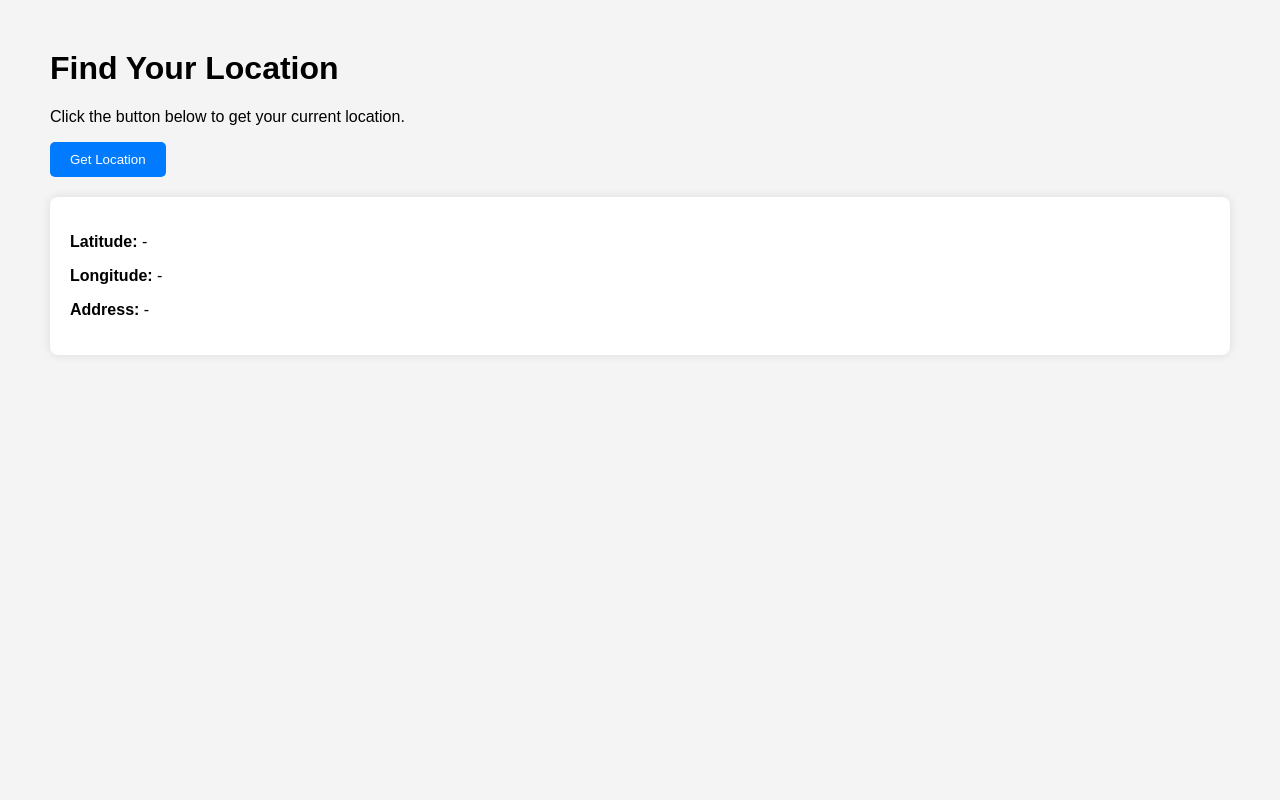
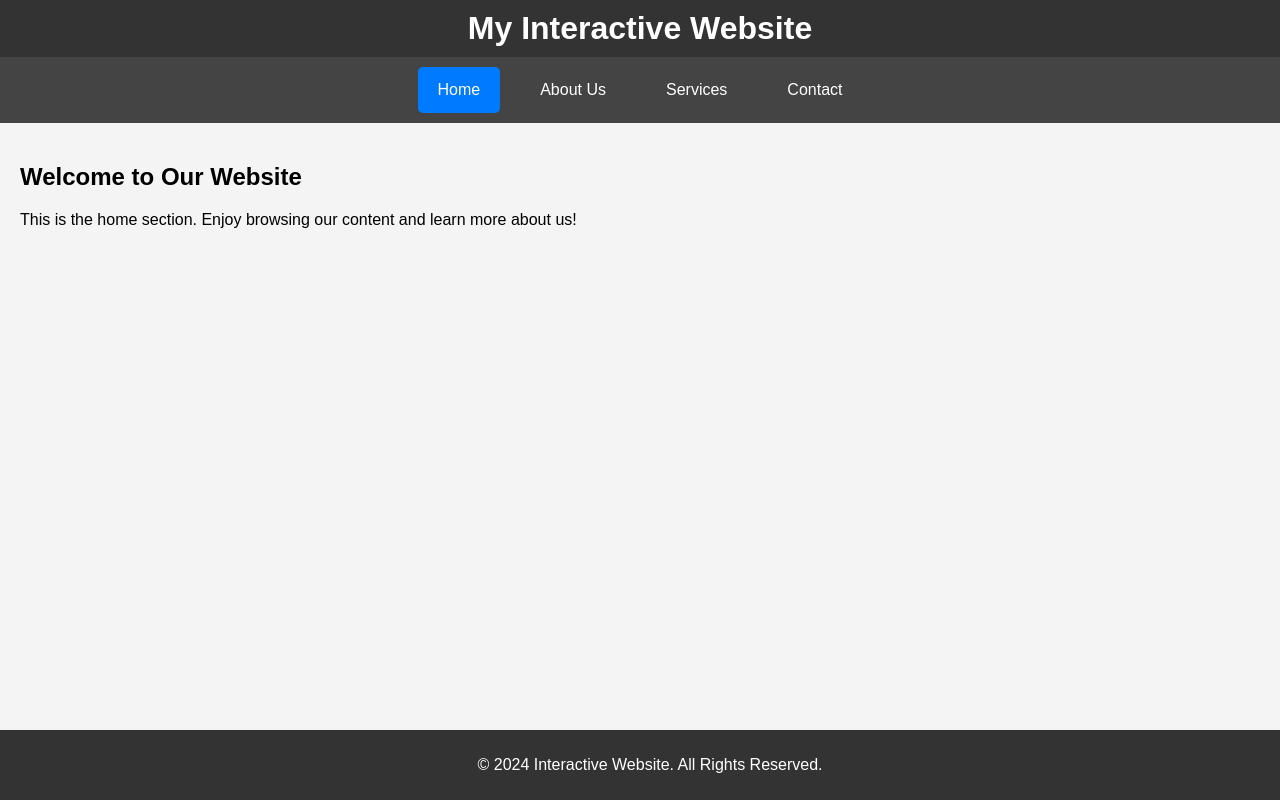
Before and after one commit to vthummadi/website, a plain HTML site: page index.html in a window 1280 px wide. Drawn offline with Linux system fonts and the light colour scheme.

Commit message:
Update index.html

```diff
--- a/index.html
+++ b/index.html
@@ -3,89 +3,151 @@
 <head>
     <meta charset="UTF-8">
     <meta name="viewport" content="width=device-width, initial-scale=1.0">
-    <title>User Location Example</title>
+    <title>Interactive Website with Tabs</title>
     <style>
         body {
             font-family: Arial, sans-serif;
-            margin: 50px;
+            margin: 0;
+            padding: 0;
             background-color: #f4f4f4;
         }
-        #location-container {
-            margin-top: 20px;
-            background-color: #fff;
+
+        header {
+            background-color: #333;
+            color: #fff;
+            padding: 10px 0;
+            text-align: center;
+        }
+
+        header h1 {
+            margin: 0;
+        }
+
+        nav {
+            display: flex;
+            justify-content: center;
+            background-color: #444;
+            padding: 10px;
+        }
+
+        nav a {
+            color: white;
+            padding: 14px 20px;
+            text-align: center;
+            text-decoration: none;
+            margin: 0 10px;
+            border-radius: 5px;
+        }
+
+        nav a.active, nav a:hover {
+            background-color: #007BFF;
+        }
+
+        #content-container {
             padding: 20px;
-            border-radius: 8px;
-            box-shadow: 0px 0px 10px rgba(0,0,0,0.1);
         }
-        button {
-            padding: 10px 20px;
-            background-color: #007BFF;
+
+        .tab-content {
+            display: none;
+        }
+
+        .tab-content.active {
+            display: block;
+        }
+
+        footer {
+            background-color: #333;
             color: white;
-            border: none;
-            border-radius: 5px;
-            cursor: pointer;
+            text-align: center;
+            padding: 10px;
+            position: fixed;
+            bottom: 0;
+            width: 100%;
         }
-        button:hover {
-            background-color: #0056b3;
-        }
-        .coordinates, .address {
-            margin-top: 10px;
+
+        /* Responsive Design */
+        @media (max-width: 768px) {
+            nav {
+                flex-direction: column;
+            }
+
+            nav a {
+                margin: 5px 0;
+            }
         }
     </style>
 </head>
 <body>
 
-    <h1>Find Your Location</h1>
-    <p>Click the button below to get your current location.</p>
+    <header>
+        <h1>My Interactive Website</h1>
+    </header>
 
-    <button id="get-location-button">Get Location</button>
+    <nav>
+        <a href="#" class="tab-link active" data-tab="home">Home</a>
+        <a href="#" class="tab-link" data-tab="about">About Us</a>
+        <a href="#" class="tab-link" data-tab="services">Services</a>
+        <a href="#" class="tab-link" data-tab="contact">Contact</a>
+    </nav>
 
-    <div id="location-container">
-        <div class="coordinates">
-            <p><strong>Latitude:</strong> <span id="latitude">-</span></p>
-            <p><strong>Longitude:</strong> <span id="longitude">-</span></p>
+    <div id="content-container">
+        <div id="home" class="tab-content active">
+            <h2>Welcome to Our Website</h2>
+            <p>This is the home section. Enjoy browsing our content and learn more about us!</p>
         </div>
-        <div class="address">
-            <p><strong>Address:</strong> <span id="address">-</span></p>
+
+        <div id="about" class="tab-content">
+            <h2>About Us</h2>
+            <p>We are a dynamic company that values innovation and creativity. Our mission is to provide the best services possible.</p>
+        </div>
+
+        <div id="services" class="tab-content">
+            <h2>Our Services</h2>
+            <ul>
+                <li>Web Development</li>
+                <li>Mobile App Development</li>
+                <li>Digital Marketing</li>
+                <li>Consulting</li>
+            </ul>
+        </div>
+
+        <div id="contact" class="tab-content">
+            <h2>Contact Us</h2>
+            <p>If you have any questions, feel free to reach out to us at contact@example.com or call us at 123-456-7890.</p>
         </div>
     </div>
 
+    <footer>
+        <p>&copy; 2024 Interactive Website. All Rights Reserved.</p>
+    </footer>
+
     <script>
-        document.getElementById('get-location-button').addEventListener('click', () => {
-            // Check if Geolocation is supported
-            if (navigator.geolocation) {
-                navigator.geolocation.getCurrentPosition(success, error);
-            } else {
-                alert("Geolocation is not supported by this browser.");
-            }
+        // Get all tab links
+        const tabLinks = document.querySelectorAll('.tab-link');
+
+        // Get all tab content sections
+        const tabContents = document.querySelectorAll('.tab-content');
+
+        // Add click event listeners to all tabs
+        tabLinks.forEach(link => {
+            link.addEventListener('click', function(event) {
+                event.preventDefault();
+
+                // Remove active class from all links and tabs
+                tabLinks.forEach(link => link.classList.remove('active'));
+                tabContents.forEach(content => content.classList.remove('active'));
+
+                // Add active class to clicked tab link
+                this.classList.add('active');
+
+                // Get the corresponding tab content
+                const tabID = this.getAttribute('data-tab');
+                const activeTabContent = document.getElementById(tabID);
+
+                // Show the corresponding tab content
+                activeTabContent.classList.add('active');
+            });
         });
-
-        function success(position) {
-            const latitude = position.coords.latitude;
-            const longitude = position.coords.longitude;
-
-            // Display the coordinates on the page
-            document.getElementById('latitude').textContent = latitude;
-            document.getElementById('longitude').textContent = longitude;
-
-            // Reverse geocoding to get the address
-            const apiKey = 'YOUR_API_KEY'; // Replace with your OpenCage API key
-            const apiUrl = `https://api.opencagedata.com/geocode/v1/json?q=${latitude}+${longitude}&key=${apiKey}`;
-
-            fetch(apiUrl)
-                .then(response => response.json())
-                .then(data => {
-                    const address = data.results[0].formatted;
-                    document.getElementById('address').textContent = address;
-                })
-                .catch(() => {
-                    document.getElementById('address').textContent = 'Unable to retrieve address';
-                });
-        }
-
-        function error() {
-            alert('Unable to retrieve your location.');
-        }
     </script>
 
 </body>
```
